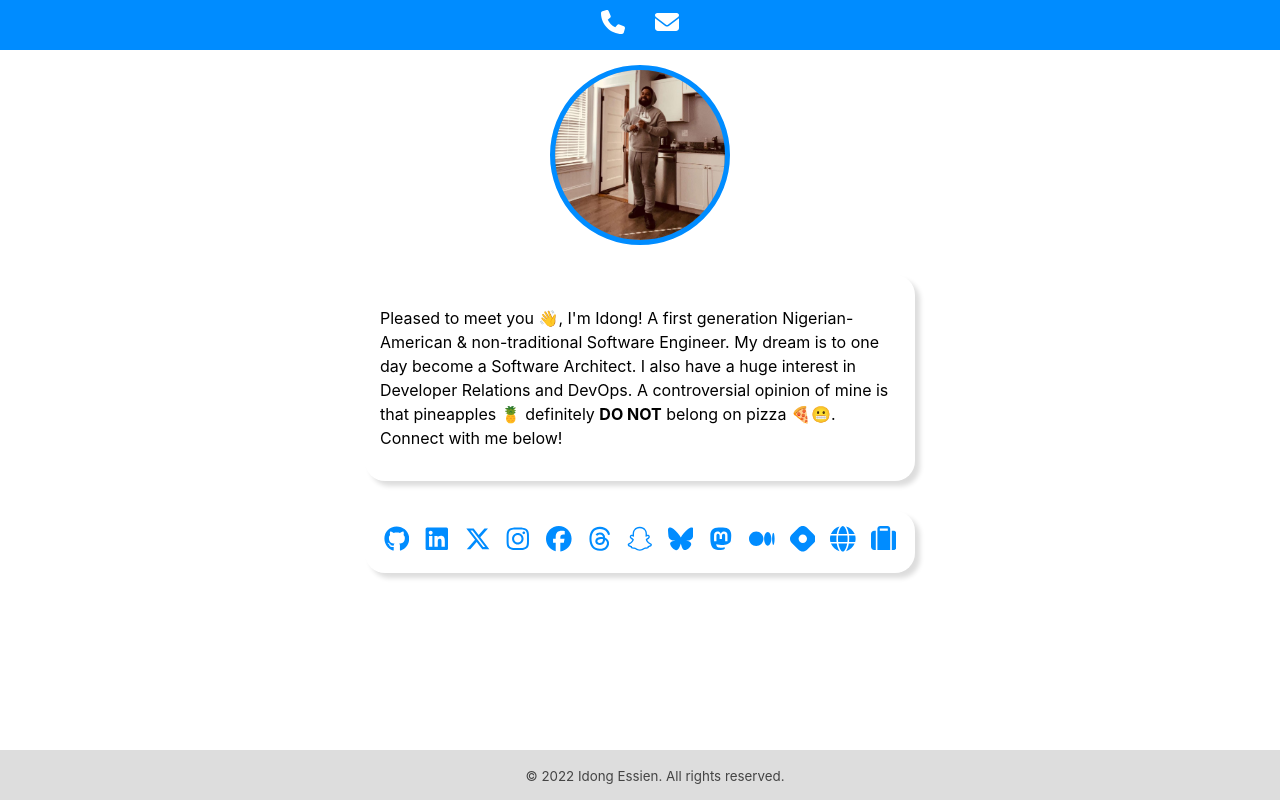
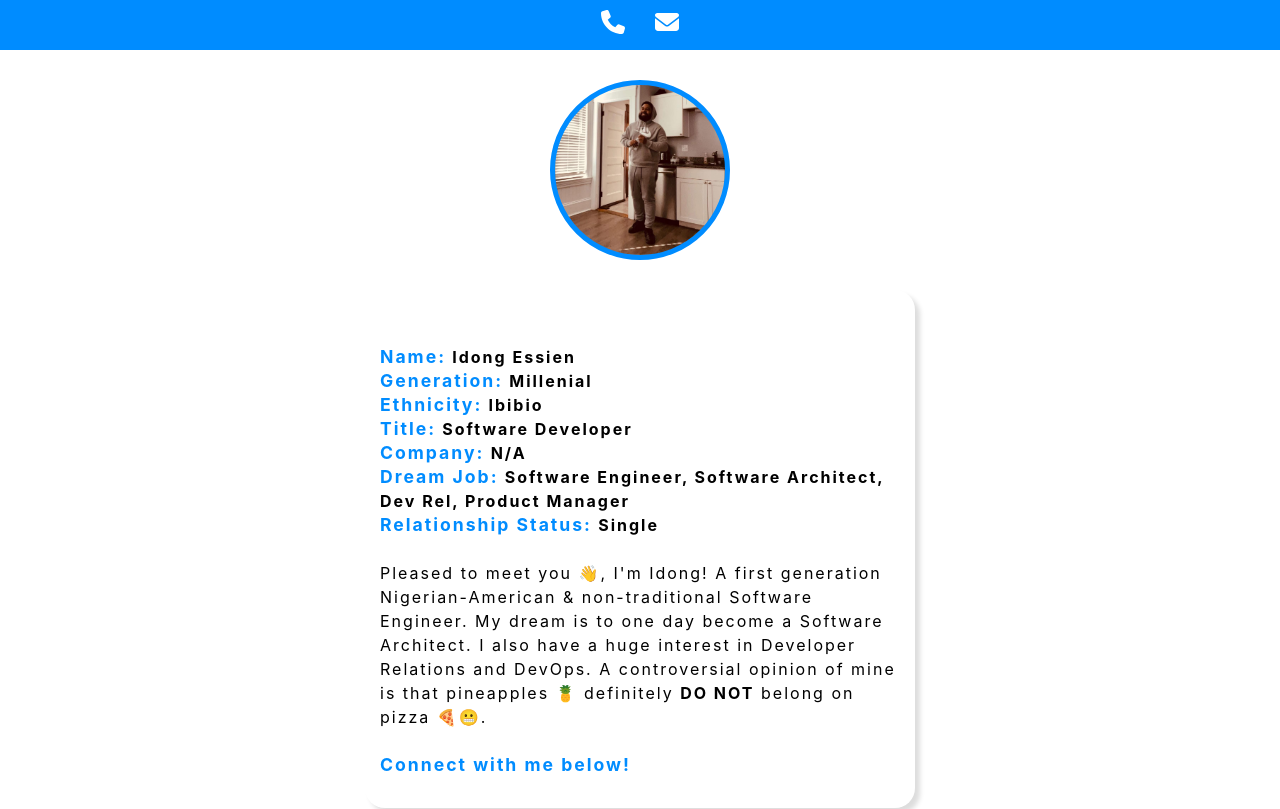
Before and after one commit to idongCodes/allMyLinks, a React (Create React App) app: page / in a window 1280 px wide. Shown: the top 809 px of the page. Built offline with nearby package versions, Linux system fonts and the light colour scheme.

Commit message:
Updated Styling, Spacing and Position on All Components

```diff
--- a/src/App.js
+++ b/src/App.js
@@ -5,8 +5,9 @@ import Footer from './components/Footer/Footer.js';
 import Links from './components/AllLinks/Links.js';
 import './App.css';
 
+
 function App() {
-  return (
+ return (
     <div className="App">
       <TopBar />
       <ProfileCard />
--- a/src/components/Footer/Footer.js
+++ b/src/components/Footer/Footer.js
@@ -7,9 +7,8 @@ function Footer() {
     background: #ddd;
     padding: 15px;
     color: #444;
-    position: fixed;
-    bottom: 0;
-    width: 100%;
+    flex: 1;
+    margin: 30px 0 0;
     `
 
     const currentYear = new Date().getFullYear();
--- a/src/components/ProfileCard/ProfileHeadline.js
+++ b/src/components/ProfileCard/ProfileHeadline.js
@@ -6,8 +6,17 @@ function ProfileHeadline() {
     const HeadlineMain = styled.div`
         line-height: 1.3rem;
         padding: 0 4%;
-        font-size: .8rem;
-        text-align: justify;
+        font-size: 1rem;
+        text-align: left;
+        line-height: 1.5rem;
+        letter-spacing: 2px;
+        margin: 0 0 30px;
+
+        .label {
+          color: rgb(0, 140, 255);
+          font-size: 1.1rem;
+          font-weight: bold;
+        }
 
         @media screen and (min-width: 600px) {
             width: 520px;
@@ -28,7 +37,8 @@ function ProfileHeadline() {
     return (
         <HeadlineMain>
             <p>
-                Pleased to meet you <span role="img" aria-label="">👋</span>, I'm Idong! A first generation Nigerian-American & non-traditional Software Engineer. My dream is to one day become a Software Architect. I also have a huge interest in Developer Relations and DevOps. A controversial opinion of mine is that pineapples <span role="img" aria-label="">🍍</span> definitely <strong>DO NOT</strong> belong on pizza <span role="img" aria-label="">🍕😬</span>. Connect with me below!
+                <br /><span class="label">Name: </span><strong>Idong Essien</strong><br/> <span class="label">Generation: </span>
+                <strong>Millenial</strong><br/> <span class="label">Ethnicity: </span> <strong>Ibibio</strong>< br/> <span class="label">Title: </span><strong>Software Developer</strong><br /> <span class="label">Company: </span> <strong>N/A</strong><br /> <span class="label">Dream Job: </span> <strong>Software Engineer, Software Architect, Dev Rel, Product Manager</strong><br /> <span class="label">Relationship Status: </span><strong>Single</strong><br /><br /> Pleased to meet you <span role="img" aria-label="">👋</span>, I'm Idong! A first generation Nigerian-American & non-traditional Software Engineer. My dream is to one day become a Software Architect. I also have a huge interest in Developer Relations and DevOps. A controversial opinion of mine is that pineapples <span role="img" aria-label="">🍍</span> definitely <strong>DO NOT</strong> belong on pizza <span role="img" aria-label="">🍕😬</span>.<br /><br /> <span class="label">Connect with me below!</span>
             </p>
         </HeadlineMain>
     )
--- a/src/components/ProfileCard/ProfilePic.js
+++ b/src/components/ProfileCard/ProfilePic.js
@@ -11,7 +11,7 @@ function ProfilePic() {
         background-size: cover;
         background-position: center;
         background-repeat: no-repeat;
-        margin: 0 auto;
+        margin: 15px auto 0;
         border-radius: 100%;
         border: 5px solid rgb(0, 140, 255);
 
--- a/src/index.css
+++ b/src/index.css
@@ -1,11 +1,13 @@
 body {
-  margin: 0;
+  margin: 0 auto;
   font-family: -apple-system, BlinkMacSystemFont, 'Segoe UI', 'Roboto', 'Oxygen',
     'Ubuntu', 'Cantarell', 'Fira Sans', 'Droid Sans', 'Helvetica Neue',
     sans-serif;
   -webkit-font-smoothing: antialiased;
   -moz-osx-font-smoothing: grayscale;
-  height: 100vh;
+  /* height: 100vh; */
+  display: flex;
+  flex-direction: column;
 }
 
 code {
```
